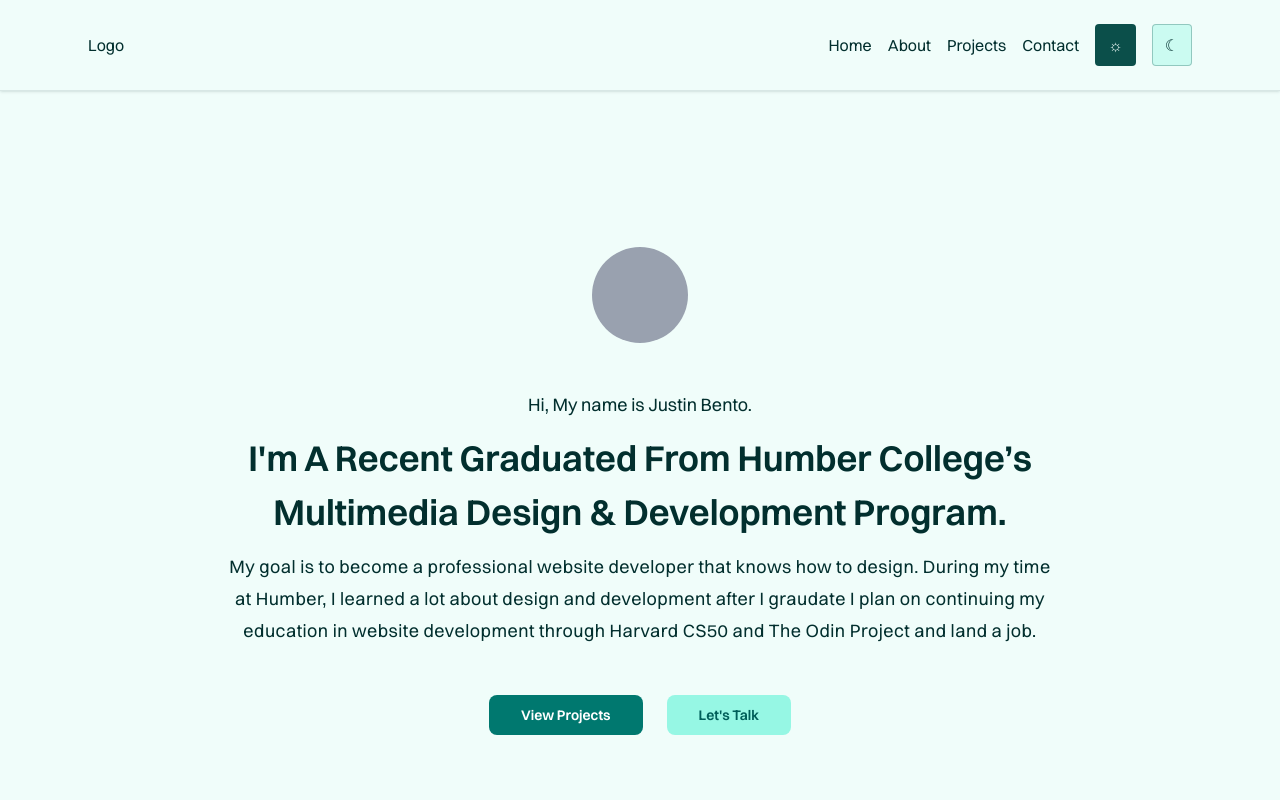
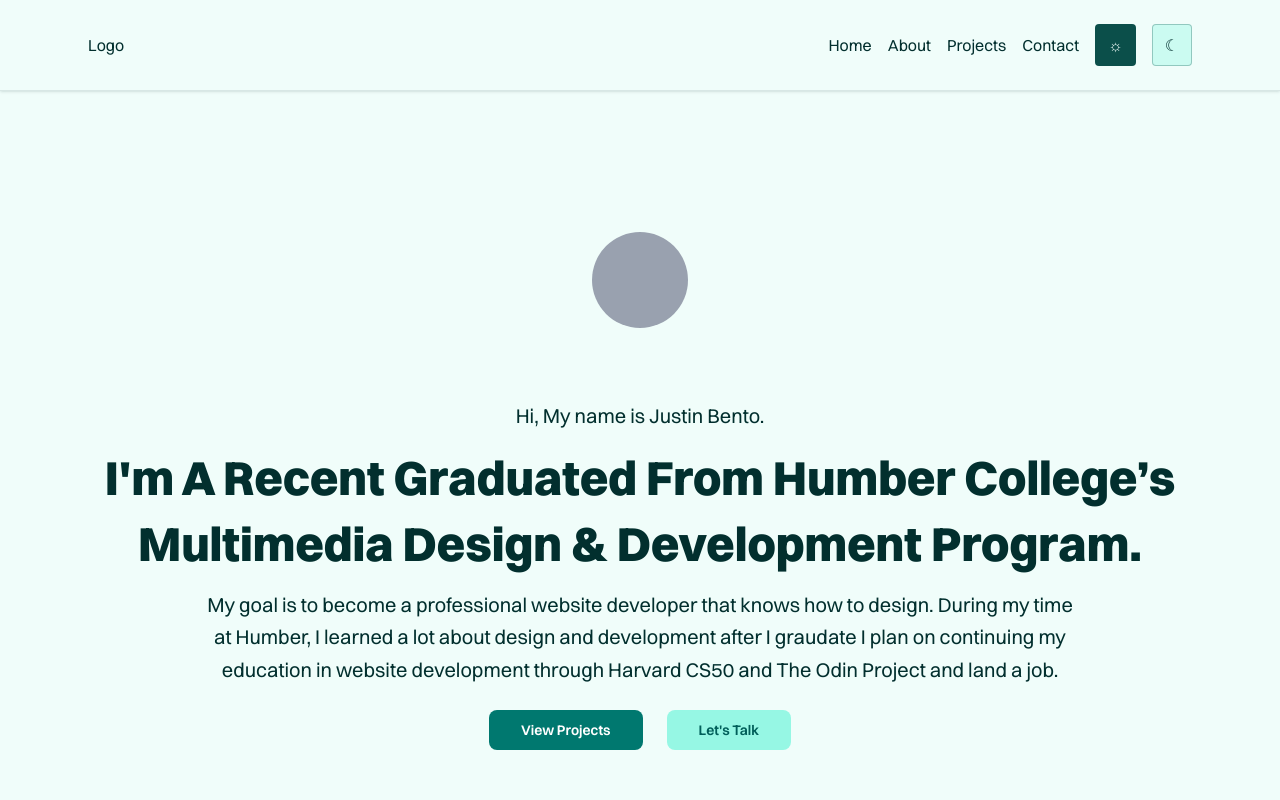
Before and after one commit to Justin-Bento/portfolio-site-v2, a Next.js app: page / in a window 1280 px wide. Shown: the top 800 px of the page. Built offline with nearby package versions, Linux system fonts and the light colour scheme.

Commit message:
Adjusted spacing and alignment.

```diff
--- a/app/page.tsx
+++ b/app/page.tsx
@@ -1,17 +1,17 @@
 export default function Home() {
   return (
     <main className="wrapper min-h-dvh grid items-center ">
-      <section className="flex flex-col items-start md:items-center *:md:text-center">
+      <section className="flex flex-col items-start md:items-center *:text-xl/relaxed *:text-center *:[&:not(:first-child)]:mt-6">
         <span className="block  mb-12">
           <div className="size-24 bg-gray-400 rounded-full" />
         </span>
-        <div className="max-w-[90ch] *:text-balance space-y-3">
-          <h1 className="text-lg">Hi, My name is Justin Bento.</h1>
-          <p className="text-4xl leading-normal capitalize font-semibold">
+        <div className="max-w-[95ch] *:text-balance space-y-3">
+          <h1 className="">Hi, My name is Justin Bento.</h1>
+          <p className="scroll-m-20 text-center text-5xl/snug capitalize font-extrabold text-balance">
             I'm A recent graduated from Humber College’s Multimedia Design &
             Development program.
           </p>
-          <p className="text-lg leading-8 tracking-wide">
+          <p className="">
             My goal is to become a professional website developer that knows how
             to design. During my time at Humber, I learned a lot about design
             and development after I graudate I plan on continuing my education
```
